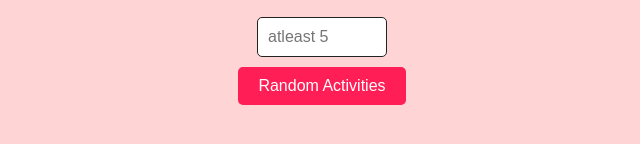
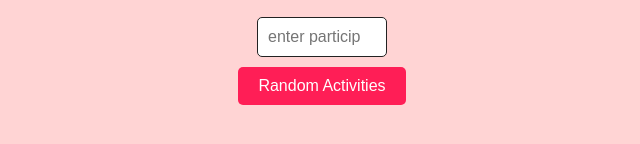
Before and after one commit to Priyanshup891/Bored-API-Project, a plain HTML site: page index.html in a window 1280 px wide. Shown: the part 464-608 px from the top of the page, 318-958 px from the left. Drawn offline with Linux system fonts and the light colour scheme.

Commit message:
Update index.html

```diff
--- a/index.html
+++ b/index.html
@@ -16,7 +16,7 @@
             <h2>are you bored ?</h2>
             <h4>then do some great activities....</h4>
             <div class="participate">
-                <input class="enter-parti" type="number" placeholder="atleast 5">
+                <input class="enter-parti" type="number" placeholder="enter participants atleast 5">
                 <button type="submit" class="btn">Random Activities</button>
             </div>
             <p class="activity"></p>
```
